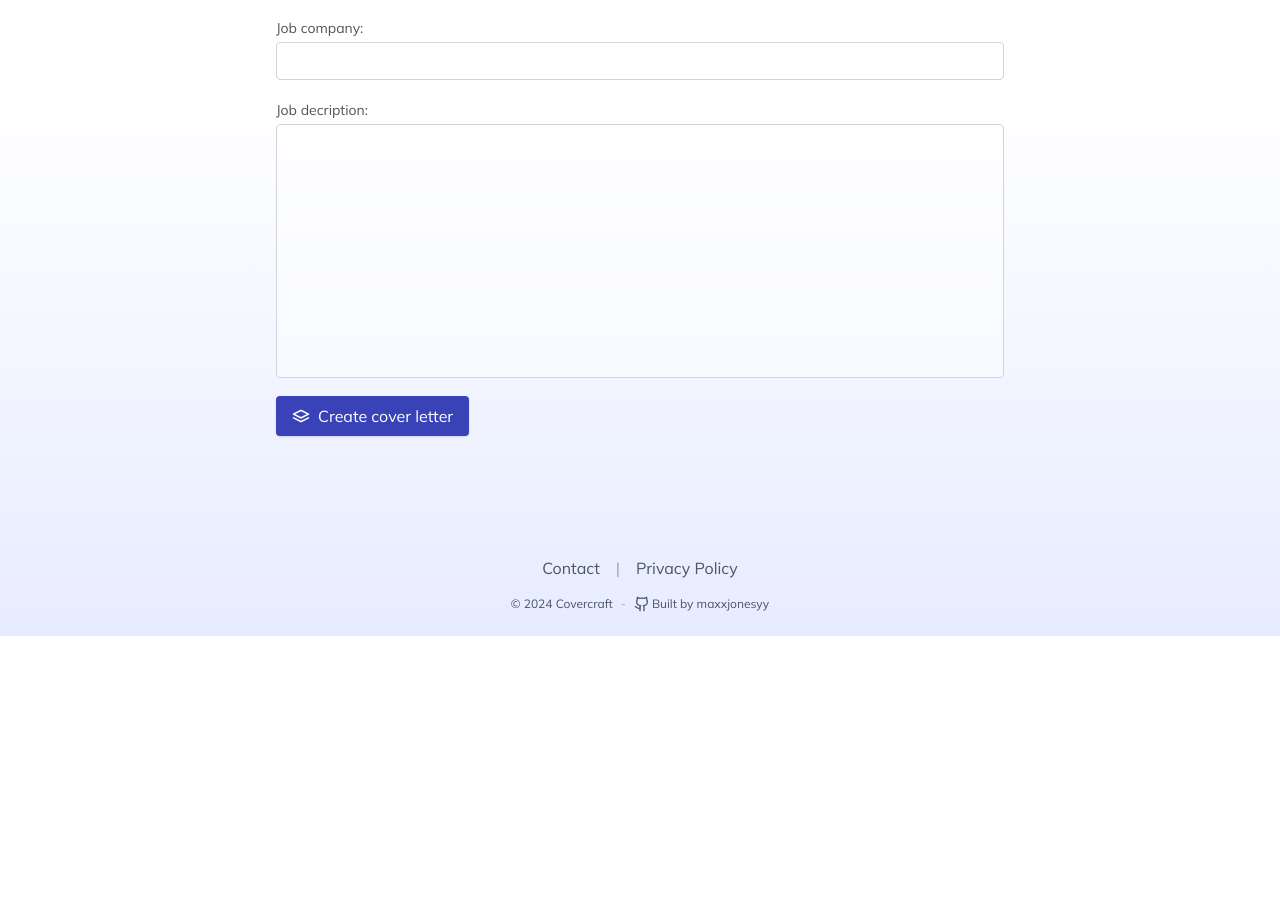
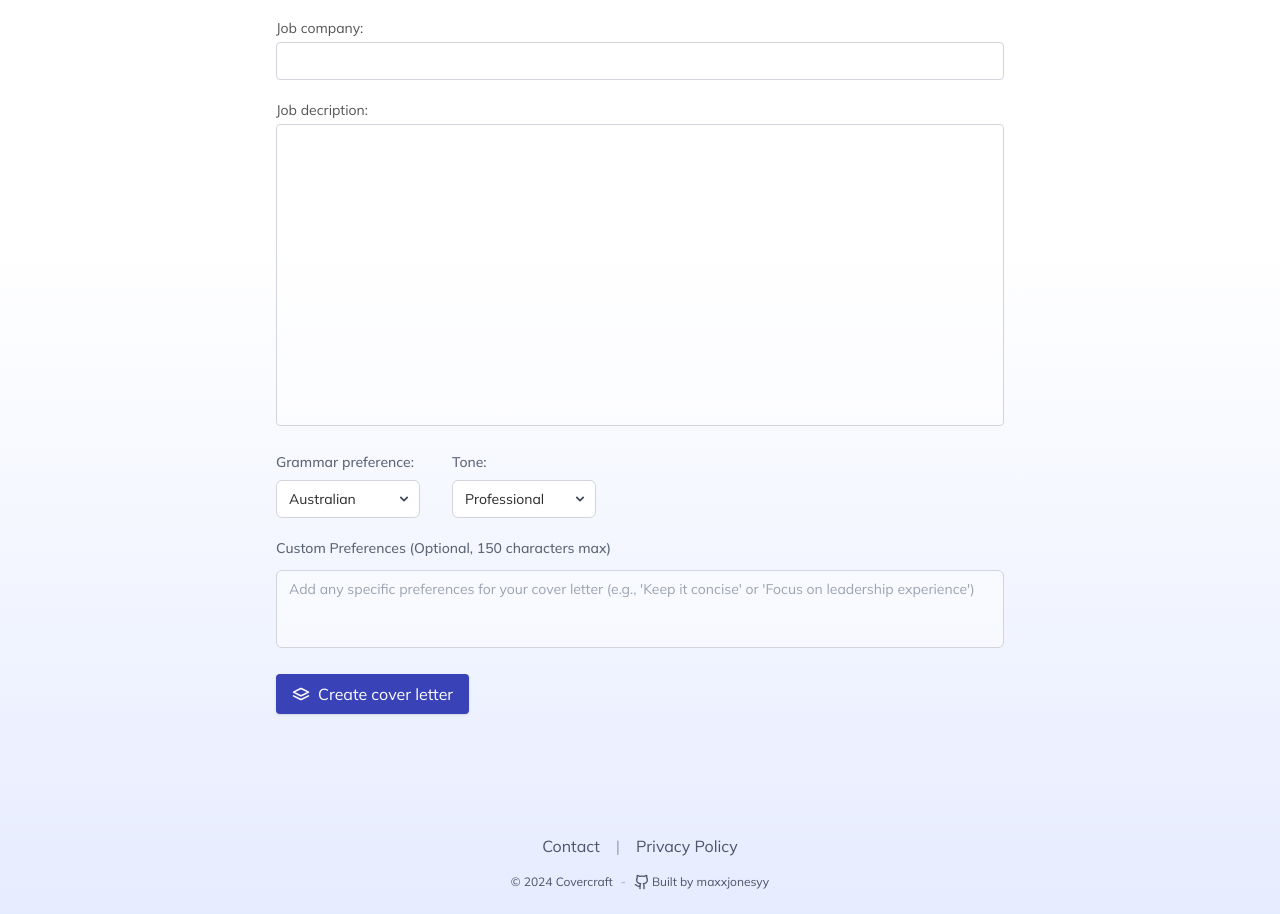
Before and after one commit to maxxjonesyy/covercraft, a React (Vite) app: page /coverletter in a window 1280 px wide. Shown: the part 430-1344 px from the top of the page. Before the commit the page ends 1066 px from the top, so only its background shows below. Built offline with nearby package versions, Linux system fonts and the light colour scheme; no server answers; sample sign-in values are in the browser's storage.

Commit message:
add custom inputs to cover letter creation

```diff
--- a/src/components/ResizableTextArea.tsx
+++ b/src/components/ResizableTextArea.tsx
@@ -23,7 +23,15 @@ function CustomTextArea(props: any) {
     }
   }, [props.editMode]);
 
-  return <textarea ref={textAreaRef} {...props} cols={50} rows={12} />;
+  return (
+    <textarea
+      ref={textAreaRef}
+      {...props}
+      cols={50}
+      rows={12}
+      className="overflow-scroll"
+    />
+  );
 }
 
 export default CustomTextArea;
--- a/src/hooks/useCoverLetterForm.tsx
+++ b/src/hooks/useCoverLetterForm.tsx
@@ -6,22 +6,28 @@ const initialFormState = {
   company: "",
   description: "",
   resume: "",
+  grammar: "australian",
+  tone: "professional",
+  preferences: "",
 };
 
 function useCoverLetterForm() {
   const [formData, setFormData] = useState(initialFormState);
 
   function handleChange(
-    event: ChangeEvent<HTMLInputElement | HTMLTextAreaElement>
+    event: ChangeEvent<
+      HTMLInputElement | HTMLTextAreaElement | HTMLSelectElement
+    >
   ) {
     const { name, value } = event.target;
     setFormData({ ...formData, [name]: value });
   }
 
   function validateForm(): boolean {
-    const { title, company, description, resume } = formData;
+    const { title, company, description, resume, grammar, tone, preferences } =
+      formData;
 
-    if (!title || !company || !description || !resume) {
+    if (!title || !company || !description || !resume || !grammar || !tone) {
       toast.error("All fields are required");
       return false;
     }
@@ -43,6 +49,21 @@ function useCoverLetterForm() {
         isValid: resume.length >= 100,
         errorMessage: "Resume must be at least 100 characters",
       },
+      {
+        isValid:
+          grammar === "australian" ||
+          grammar === "british" ||
+          grammar === "american",
+        errorMessage: "Please select a valid grammar option",
+      },
+      {
+        isValid: tone === "professional" || tone === "casual",
+        errorMessage: "Please select a valid tone option",
+      },
+      {
+        isValid: preferences.length <= 150,
+        errorMessage: "Preferences must be at most 150 characters",
+      },
     ];
 
     for (let { isValid, errorMessage } of validations) {
--- a/src/views/CoverLetterCreate.tsx
+++ b/src/views/CoverLetterCreate.tsx
@@ -14,8 +14,10 @@ interface CoverLetterFormData {
   company: string;
   description: string;
   resume: string;
+  grammar: string;
+  tone: string;
+  preferences?: string;
 }
-
 function CoverLetterCreate() {
   const navigate = useNavigate();
   const axiosInstance = useAxiosInstance();
@@ -124,10 +126,85 @@ function CoverLetterCreate() {
           onChange={handleChange}
         />
 
+        <section className="flex gap-8">
+          <div className="space-y-2">
+            <label
+              htmlFor="grammar"
+              className="block text-sm font-medium text-gray-700">
+              Grammar preference:
+            </label>
+            <div className="relative">
+              <select
+                onChange={handleChange}
+                value={formData.grammar}
+                name="grammar"
+                id="grammar"
+                className="w-36 appearance-none rounded-md border border-gray-300 bg-white px-3 py-2 pr-8 text-sm focus:border-blue-500 focus:outline-none focus:ring-1 focus:ring-blue-500">
+                <option value="australian">Australian</option>
+                <option value="british">British</option>
+                <option value="american">American</option>
+              </select>
+              <div className="pointer-events-none absolute inset-y-0 right-0 flex items-center px-2 text-gray-700">
+                <svg
+                  className="h-4 w-4 fill-current"
+                  xmlns="http://www.w3.org/2000/svg"
+                  viewBox="0 0 20 20">
+                  <path d="M5.293 7.293a1 1 0 011.414 0L10 10.586l3.293-3.293a1 1 0 111.414 1.414l-4 4a1 1 0 01-1.414 0l-4-4a1 1 0 010-1.414z" />
+                </svg>
+              </div>
+            </div>
+          </div>
+
+          <div className="space-y-2">
+            <label
+              htmlFor="tone"
+              className="block text-sm font-medium text-gray-700">
+              Tone:
+            </label>
+            <div className="relative">
+              <select
+                onChange={handleChange}
+                value={formData.tone}
+                name="tone"
+                id="tone"
+                className="w-36 appearance-none rounded-md border border-gray-300 bg-white px-3 py-2 pr-8 text-sm focus:border-blue-500 focus:outline-none focus:ring-1 focus:ring-blue-500">
+                <option value="professional">Professional</option>
+                <option value="casual">Casual</option>
+              </select>
+              <div className="pointer-events-none absolute inset-y-0 right-0 flex items-center px-2 text-gray-700">
+                <svg
+                  className="h-4 w-4 fill-current"
+                  xmlns="http://www.w3.org/2000/svg"
+                  viewBox="0 0 20 20">
+                  <path d="M5.293 7.293a1 1 0 011.414 0L10 10.586l3.293-3.293a1 1 0 111.414 1.414l-4 4a1 1 0 01-1.414 0l-4-4a1 1 0 010-1.414z" />
+                </svg>
+              </div>
+            </div>
+          </div>
+        </section>
+
+        <div className="space-y-2">
+          <label
+            htmlFor="preferences"
+            className="block text-sm font-medium text-gray-700">
+            Custom Preferences (Optional, 150 characters max)
+          </label>
+          <textarea
+            id="preferences"
+            name="preferences"
+            value={formData.preferences}
+            onChange={handleChange}
+            placeholder="Add any specific preferences for your cover letter (e.g., 'Keep it concise' or 'Focus on leadership experience')"
+            className="w-full rounded-md border border-gray-300 px-3 py-2 text-sm focus:border-blue-500 focus:outline-none focus:ring-1 focus:ring-blue-500"
+            rows={3}
+            maxLength={150}
+          />
+        </div>
+
         <button
           type="submit"
           disabled={handleCoverletter.isPending}
-          className="flex items-center justify-center gap-2 mt-3 bg-accentBlue text-white px-4 py-2 rounded shadow transition-all hover:scale-105">
+          className="flex items-center justify-center gap-2 mt-5 bg-accentBlue text-white px-4 py-2 rounded shadow transition-all hover:scale-105">
           {!handleCoverletter.isPending ? (
             <img src={createSVG} alt="create cover letter" />
           ) : (
```
Also changed, not shown: 1 other file (tests, documents, lock files or other folders).
